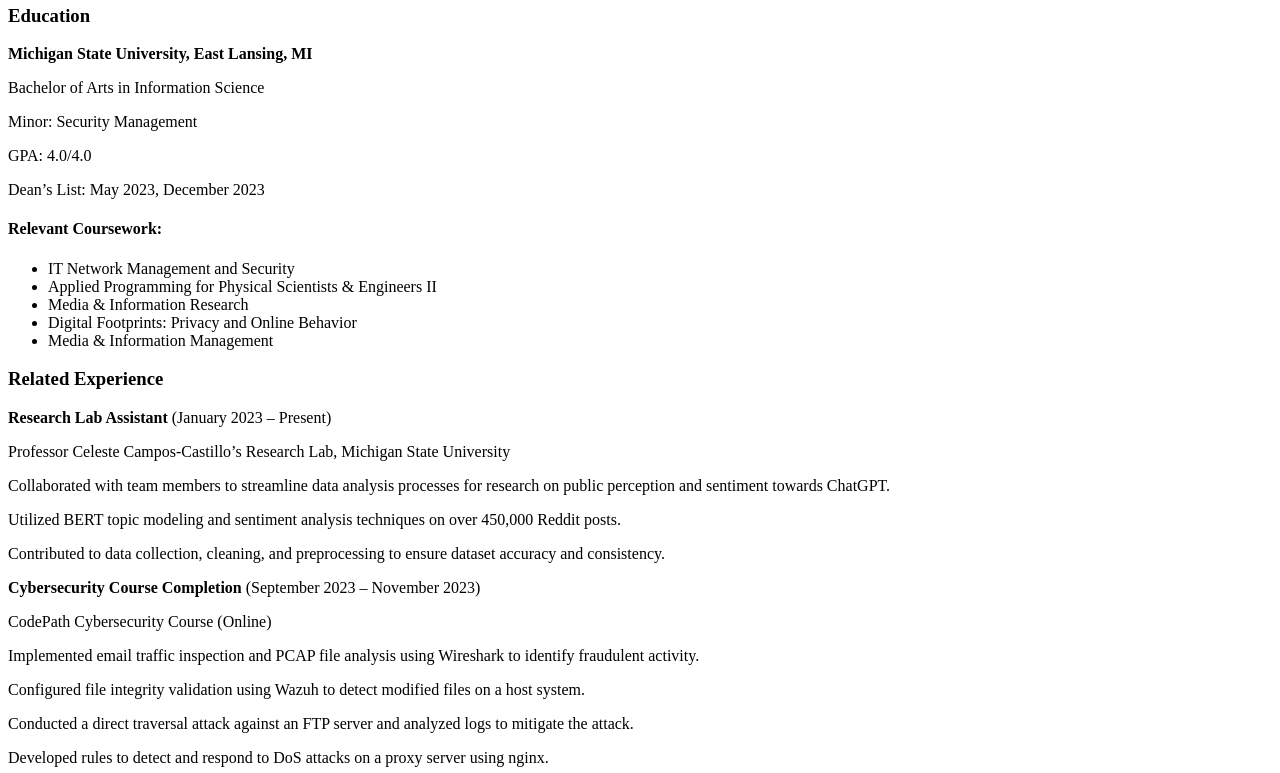
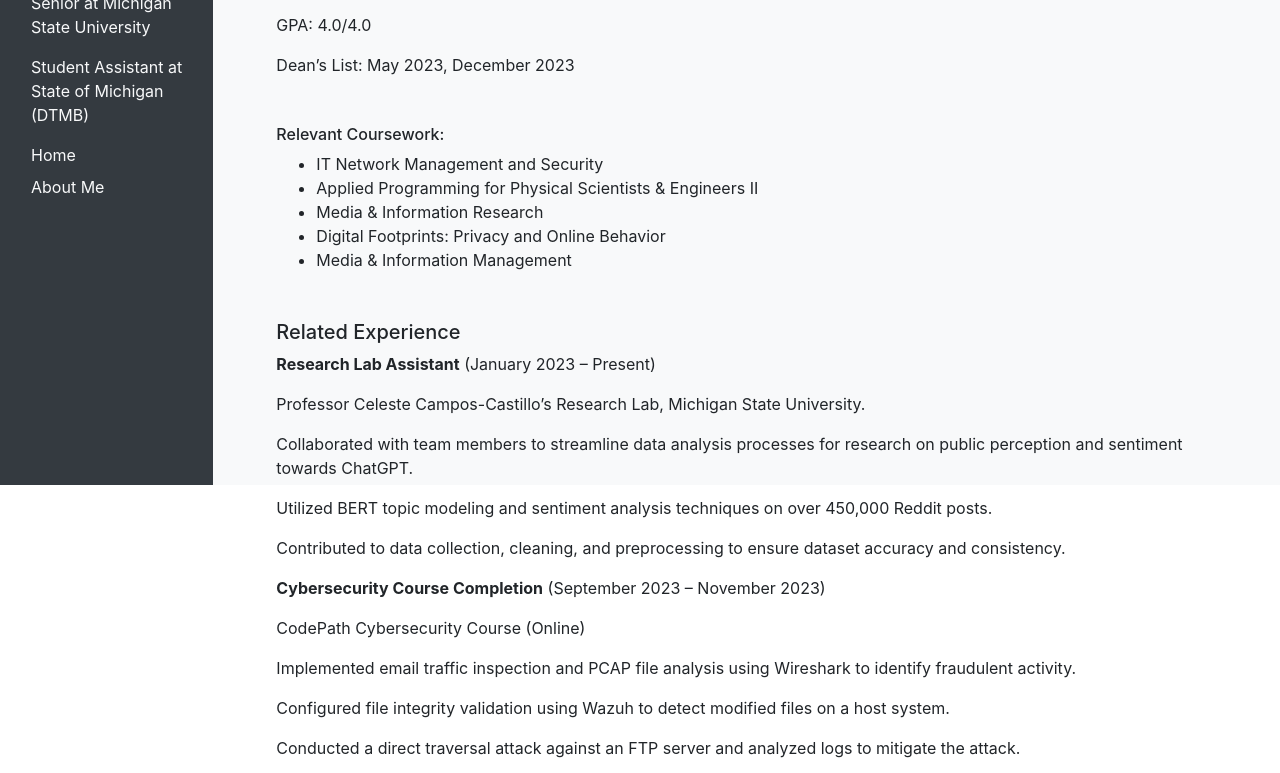
Before and after one commit to jamil-shah/final-project, a plain HTML site: page index.html in a window 1280 px wide. Shown: the part 315-1088 px from the top of the page. Drawn offline with nearby package versions, Linux system fonts and the light colour scheme.

Commit message:
style, layout. color palette

```diff
--- a/index.html
+++ b/index.html
@@ -3,32 +3,40 @@
 <head>
     <meta charset="UTF-8">
     <meta name="viewport" content="width=device-width, initial-scale=1.0">
-    <meta http-equiv="X-UA-Compatible" content="ie=edge">
     <title>Jamil Shah's Portfolio</title>
-    <link rel="stylesheet" href="screen.css">
+    <link rel="stylesheet" href="https://stackpath.bootstrapcdn.com/bootstrap/4.5.2/css/bootstrap.min.css">
+    <link rel="stylesheet" href="style.css">
 </head>
 <body>
-    <header>
-        <div class="sticky">
-            <h1>jamil shah</h1>
-            <p>Senior at Michigan State University<br>Student Assistant at State of Michigan (DTMB)</p>
+    <div class="container-fluid">
+        <div class="row">
+          <header class="col-md-2 bg-dark text-light vh-100 d-flex flex-column justify-content-center position-fixed">
+            <div class="p-3">
+                <h1 class="h4">jamil shah</h1>
+                <p>Senior at <a href="https://msu.edu" class="text-light">Michigan State University</a></p>
+                <p>Student Assistant at <a href="https://www.michigan.gov/dtmb" class="text-light">State of Michigan (DTMB)</a></p>
                 <nav>
-                <a href="index.html">Home</a> |
-                <a href="about.html">About Me</a>
+                    <ul class="list-unstyled">
+                        <li class="my-2"><a href="index.html" class="text-light">Home</a>
+                            <ul class="list-unstyled dropdown">
+                                <li class="my-2"><a href="about.html" class="text-light">About Me</a></li>
+                            </ul>
+                        </li>
+                    </ul>
                 </nav>
             </div>
         </header>
 
-    <main>
+            <main class="col-md-10 offset-md-2 bg-light vh-100">
+                <div class="p-5">
                     <section id="home">
-            <h2>Home</h2>
+                        <h2 class="h5">Home</h2>
                         <p>jamilshah.com, a professional portfolio, is my journey and expertise in Cybersecurity, Information Security, and Computer Science. Showcased through my education, background, skills, and hands-on experience with projects.</p>
                     </section>
 
                     <section id="resume">
-            <h2>Resume</h2>
-            <div class="education">
-                <h3>Education</h3>
+                        <div class="mt-5">
+                            <h2 class="h5">Education</h2>
                             <p><strong>Michigan State University, East Lansing, MI</strong></p>
                             <p>Bachelor of Arts in Information Science</p>
                             <p>Minor: Security Management</p>
@@ -36,8 +44,8 @@
                             <p>Dean’s List: May 2023, December 2023</p>
                         </div>
 
-            <div class="coursework">
-                <h4>Relevant Coursework:</h4>
+                        <div class="mt-5">
+                            <h3 class="h6">Relevant Coursework:</h3>
                             <ul>
                                 <li>IT Network Management and Security</li>
                                 <li>Applied Programming for Physical Scientists & Engineers II</li>
@@ -47,10 +55,10 @@
                             </ul>
                         </div>
 
-            <div class="experience">
-                <h3>Related Experience</h3>
+                        <div class="mt-5">
+                            <h2 class="h5">Related Experience</h2>
                             <p><strong>Research Lab Assistant</strong> (January 2023 – Present)</p>
-                <p>Professor Celeste Campos-Castillo’s Research Lab, Michigan State University</p>
+                            <p>Professor Celeste Campos-Castillo’s Research Lab, Michigan State University.</p>
                             <p>Collaborated with team members to streamline data analysis processes for research on public perception and sentiment towards ChatGPT.</p>
                             <p>Utilized BERT topic modeling and sentiment analysis techniques on over 450,000 Reddit posts.</p>
                             <p>Contributed to data collection, cleaning, and preprocessing to ensure dataset accuracy and consistency.</p>
@@ -70,8 +78,8 @@
                             <p>Designed electronic drone plans, mastering CAD and soldering techniques.</p>
                         </div>
 
-            <div class="professional-experience">
-                <h3>Professional Experience</h3>
+                        <div class="mt-5">
+                            <h2 class="h5">Professional Experience</h2>
                             <p><strong>Student Assistant</strong> (June 2023 – Present)</p>
                             <p>State of Michigan, Dimondale, MI</p>
                             <p>Created emissions reports through MiEnviro (Michigan Air Emissions Reporting System) for EGLE (Department of Environment, Great Lakes, and Energy).</p>
@@ -79,8 +87,8 @@
                             <p>Proficient in Microsoft Office (Excel, Word) and report tracking systems.</p>
                         </div>
 
-            <div class="skills-certifications">
-                <h3>Skills & Certifications</h3>
+                        <div class="mt-5">
+                            <h2 class="h5">Skills & Certifications</h2>
                             <p>Languages: Fluent in Farsi and English; Intermediate in French and Urdu</p>
                             <p>Certifications: CodePath Intermediate Cybersecurity Certificate</p>
                             <p>Tools: Wireshark, Wazuh, Splunk, Catalyst, MISP</p>
@@ -88,6 +96,9 @@
                             <p>Protocols: SSH, SSL, SIEM systems</p>
                         </div>
                     </section>
+                </div>
             </main>
+        </div>
+    </div>
 </body>
 </html>
--- a/screen.css
+++ b/screen.css
@@ -1,4 +1,109 @@
 /* Add screen styles below */
-a.active {
-    font-weight: bold;
+body {
+    background-color: #EEF4ED;
+    color: #333;
+    font-family: 'Helvetica Neue', Arial, sans-serif;
+    line-height: 1.6;
+    margin: 0;
+    padding: 0;
 }
+
+header {
+    background-color: #000501;
+    color: #ECF0F1;
+    width: 20%;
+    height: 100vh;
+    position: fixed;
+    top: 0;
+    left: 0;
+    padding: 2rem;
+    display: flex;
+    flex-direction: column;
+    justify-content: center;
+}
+
+header .header-content h1 {
+    margin: 0;
+    font-size: 2rem;
+}
+
+header .header-content p {
+    margin: 0.5rem 0;
+    font-size: 1rem;
+}
+
+header a {
+    color: #ECF0F1;
+    text-decoration: none;
+}
+
+nav ul {
+    list-style-type: none;
+    padding: 0;
+    margin: 2rem 0 0 0;
+}
+
+nav ul li {
+    margin: 1rem 0;
+}
+
+nav ul li a {
+    color: #ECF0F1;
+    text-decoration: none;
+    font-size: 1.2rem;
+}
+
+nav ul li .dropdown {
+    display: none;
+    background: #000501;
+    position: absolute;
+    top: 50px;
+    left: 0;
+    width: 100%;
+    text-align: center;
+    z-index: 1000;
+}
+
+nav ul li:hover .dropdown {
+    display: block;
+}
+
+main {
+    margin-left: 22%;
+    padding: 2rem;
+    background-color: #EEF4ED;
+    border: 2px solid #546D64;
+    box-shadow: 0 0 10px rgba(0, 0, 0, 0.1);
+}
+
+h2 {
+    font-size: 1.5rem;
+    margin-bottom: 1rem;
+}
+
+h3, h4 {
+    margin-bottom: 1rem;
+}
+
+p {
+    margin-bottom: 1rem;
+    text-align: justify;
+}
+
+ul {
+    list-style-type: disc;
+    padding-left: 20px;
+    margin-bottom: 1rem;
+}
+
+.education, .coursework, .experience, .professional-experience, .skills-certifications {
+    margin-bottom: 2rem;
+}
+
+
+#about img {
+    display: block;
+    margin: 2rem auto;
+    max-width: 100%;
+    height: auto;
+}
```
Also changed, not shown: about.html (+24 -12 lines). Lines whose indentation alone changed are shown as unchanged.
